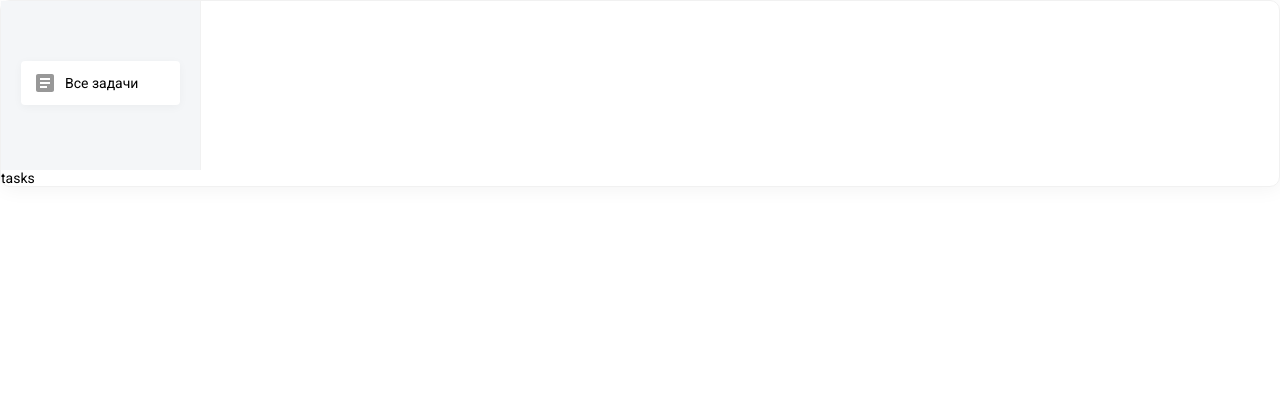
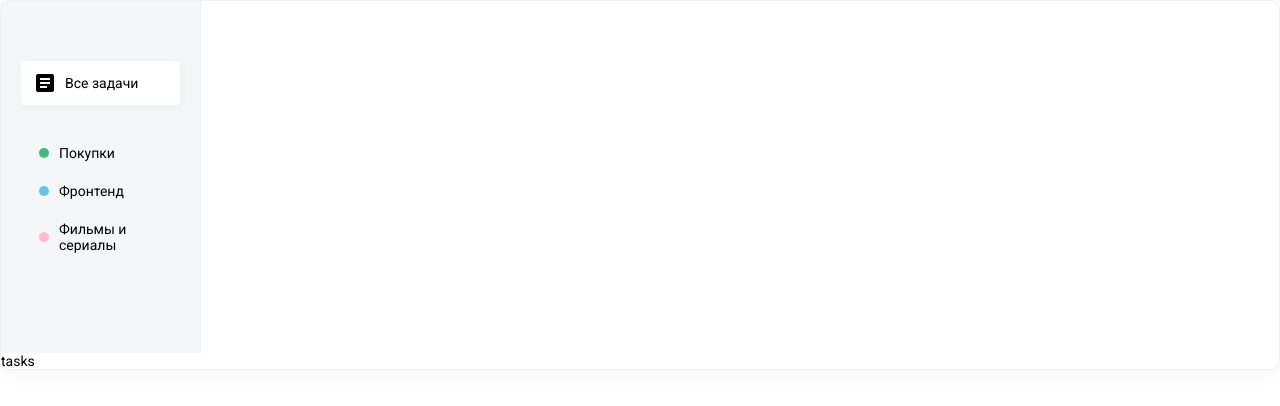
Before and after one commit to freetimezp/todolist, a React (Create React App) app: page / in a window 1280 px wide. Shown: the top 406 px of the page. Built offline with nearby package versions, Linux system fonts and the light colour scheme.

Commit message:
React-js. component map scss

```diff
--- a/src/App.js
+++ b/src/App.js
@@ -1,11 +1,43 @@
 import React from 'react';
-import List from "./components/List";
+import List from "./components/List/List";
 
 function App() {
     return (
         <div className="todo">
             <div className="todo__sidebar">
-                <List />
+                <List items={[
+                    {
+                        icon: (
+                            <svg
+                                xmlns="http://www.w3.org/2000/svg"
+                                height="24"
+                                viewBox="0 0 24 24"
+                                width="24">
+                                <path
+                                    d="M0 0h24v24H0z"
+                                    fill="none"/>
+                                <path
+                                    d="M19 3H5c-1.1 0-2 .9-2 2v14c0 1.1.9 2 2 2h14c1.1 0 2-.9 2-2V5c0-1.1-.9-2-2-2zm-5 14H7v-2h7v2zm3-4H7v-2h10v2zm0-4H7V7h10v2z"
+                                />
+                            </svg>),
+                        name: 'Все задачи',
+                        active: true
+                    }
+                ]}/>
+                <List items={[
+                    {
+                        color: "green",
+                        name: 'Покупки'
+                    },
+                    {
+                        color: "blue",
+                        name: 'Фронтенд'
+                    },
+                    {
+                        color: "pink",
+                        name: 'Фильмы и сериалы'
+                    }
+                ]}/>
             </div>
             <div className="todo__tasks">
                 tasks
--- a/src/components/List.jsx
+++ /dev/null
@@ -1,17 +0,0 @@
-import React from 'react';
-import listSvg from '../assets/img/listSvg.svg';
-
-const List = (props) => {
-    return (
-        <ul className="todo__list">
-            <li className="active">
-                <i>
-                    <img src={listSvg} alt="list icon" />
-                </i>
-                <span>Все задачи</span>
-            </li>
-        </ul>
-    );
-}
-
-export default List;
--- /dev/null
+++ b/src/components/List/List.jsx
@@ -0,0 +1,20 @@
+import React from 'react';
+
+import './List.scss';
+
+const List = ({items}) => {
+    return (
+        <ul className="list">
+            {items.map(item => (
+                <li className={ item.active ? 'active' : '' }>
+                    <i>
+                        { item.icon ? item.icon : <i className={`badge badge--${item.color}`}></i> }
+                    </i>
+                    <span>{item.name}</span>
+                </li>
+            ))}
+        </ul>
+    );
+};
+
+export default List;
--- /dev/null
+++ b/src/components/List/List.scss
@@ -0,0 +1,38 @@
+.list {
+  margin-bottom: 30px;
+  li {
+    padding: 10px 12px;
+    margin-bottom: 2px;
+    display: flex;
+    align-items: center;
+    cursor: pointer;
+    &.active {
+      background: #ffffff;
+      box-shadow: 1px 2px 10px rgba(0,0,0, 0.04);
+      border-radius: 4px;
+    }
+  }
+  i {
+    display: inline-flex;
+    margin-right: 8px;
+    img {
+      opacity: 0.4;
+    }
+  }
+  .badge {
+    width: 10px;
+    height: 10px;
+    border-radius: 50%;
+    position: relative;
+    left: 6px;
+    &--green {
+      background-color: #42B883;
+    }
+    &--blue {
+      background-color: #64C4ED;
+    }
+    &--pink {
+      background-color: #FFBBCC;
+    }
+  }
+}
--- a/src/index.scss
+++ b/src/index.scss
@@ -24,25 +24,4 @@ body {
     height: 100%;
     border-right: 1px solid #f1f1f1;
   }
-  &__list {
-    li {
-      padding: 10px 12px;
-      margin-bottom: 5px;
-      display: flex;
-      align-items: center;
-      cursor: pointer;
-      &.active {
-        background: #ffffff;
-        box-shadow: 0px 2px 10px rgba(0,0,0, 0.04);
-        border-radius: 4px;
-      }
-    }
-    i {
-      display: inline-flex;
-      margin-right: 8px;
-      img {
-        opacity: 0.4;
-      }
-    }
-  }
 }
```
